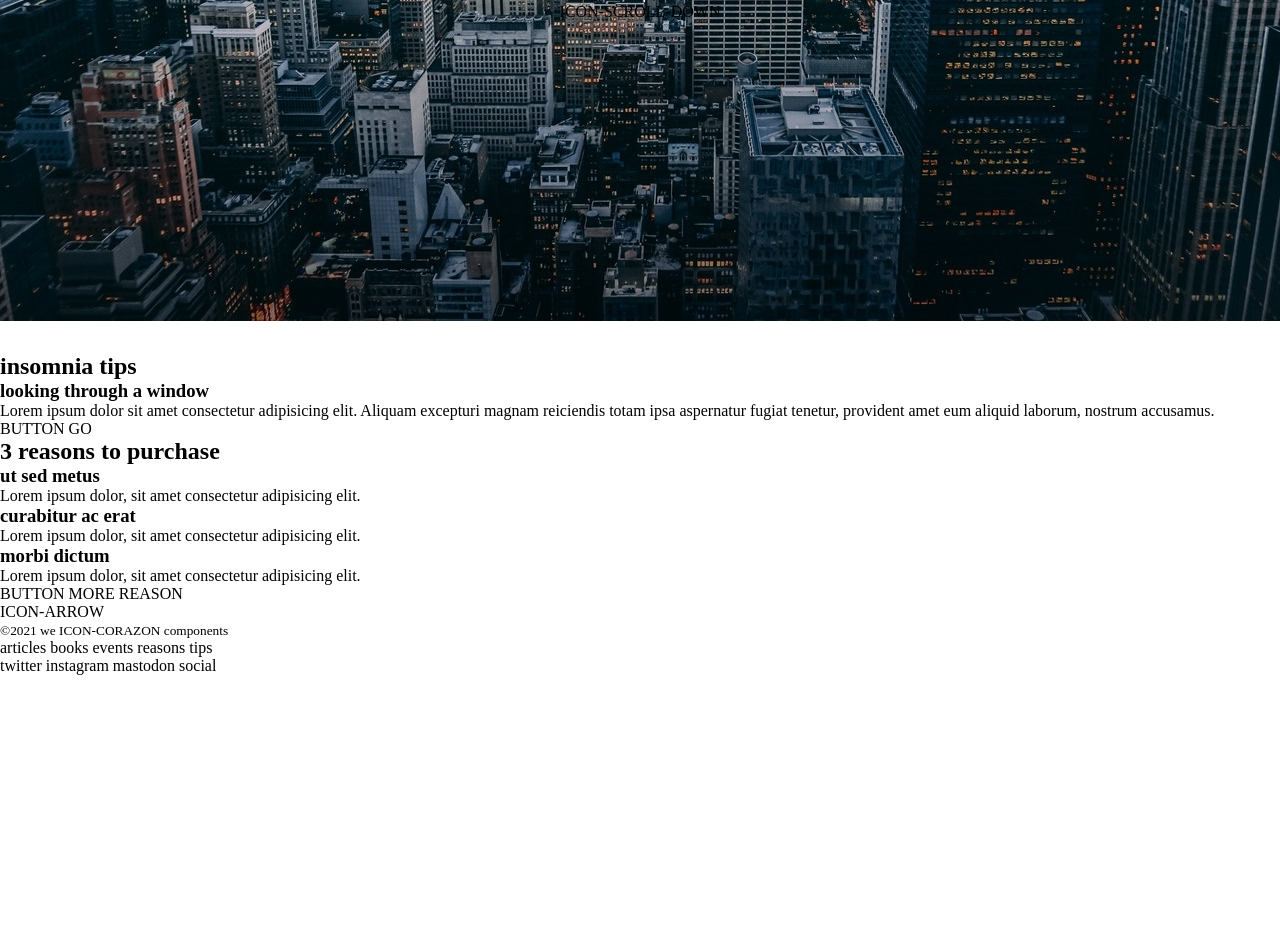
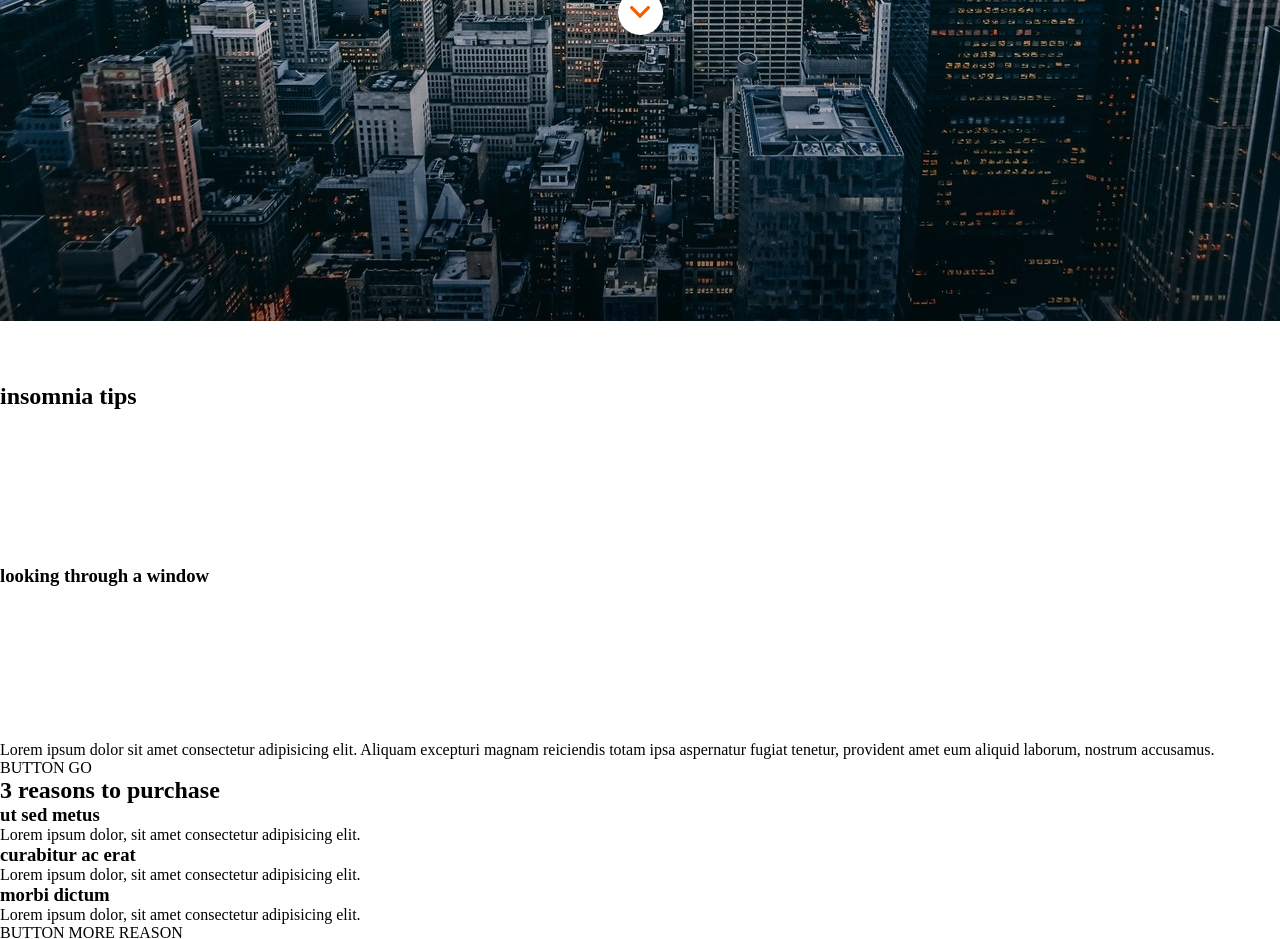
Before and after one commit to Adalab/modulo-1-evaluacion-final-Lorena999, a website: page src/html/index.html in a window 1280 px wide. Shown: the part 447-1386 px from the top of the page. Before the commit the page ends 1122 px from the top, so only its background shows below. Drawn offline with nearby package versions, Linux system fonts and the light colour scheme; files that its build step writes are made by us from their sources; files whose address does not match are found by name.

Commit message:
add icon scroll

```diff
--- a/src/html/partials/header.html
+++ b/src/html/partials/header.html
@@ -4,5 +4,5 @@
     <h1 class="title">anonymus proxy</h1>
     <h3 class="claim">In hac habitasse platea dictumst.</h3>
   </section>
-  <div class="scroll-hero">ICON-SCROLL-DOWN</div>
+  <div class="scroll-hero"></div>
 </header>
--- a/src/html/partials/main.html
+++ b/src/html/partials/main.html
@@ -1,6 +1,6 @@
 <main class="main">
-  <section class="tips">
-    <article>
+  <section>
+    <article class="container-tips">
       <h2 class="section-tips">insomnia tips</h2>
       <h3 class="article-tips">looking through a window</h3>
       <p>
--- a/src/scss/layout/_header.scss
+++ b/src/scss/layout/_header.scss
@@ -21,6 +21,7 @@
   font-family: "Roboto Slab", serif;
   line-height: 55px;
   font-size: 42px;
+  text-transform: uppercase;
 }
 .claim {
   color: white;
@@ -29,3 +30,12 @@
   font-size: 16px;
   text-transform: none;
 }
+.scroll-hero {
+  width: 45px;
+  height: 45px;
+  background-color: white;
+  border-radius: 50%;
+  background-image: url("../images/ico-scroll-down.svg");
+  background-repeat: no-repeat;
+  background-position: 50% 50%;
+}
--- /dev/null
+++ b/src/scss/layout/_main.scss
@@ -0,0 +1,8 @@
+.container-tips {
+  width: 100vw;
+  height: 376px;
+  margin-top: 30px;
+  display: flex;
+  flex-direction: column;
+  justify-content: space-between;
+}
--- a/src/scss/main.scss
+++ b/src/scss/main.scss
@@ -1,4 +1,5 @@
 @import "core/variables";
 @import "core/reset";
 @import "layout/header";
+@import "layout/main";
 @import "layout/footer";
```
